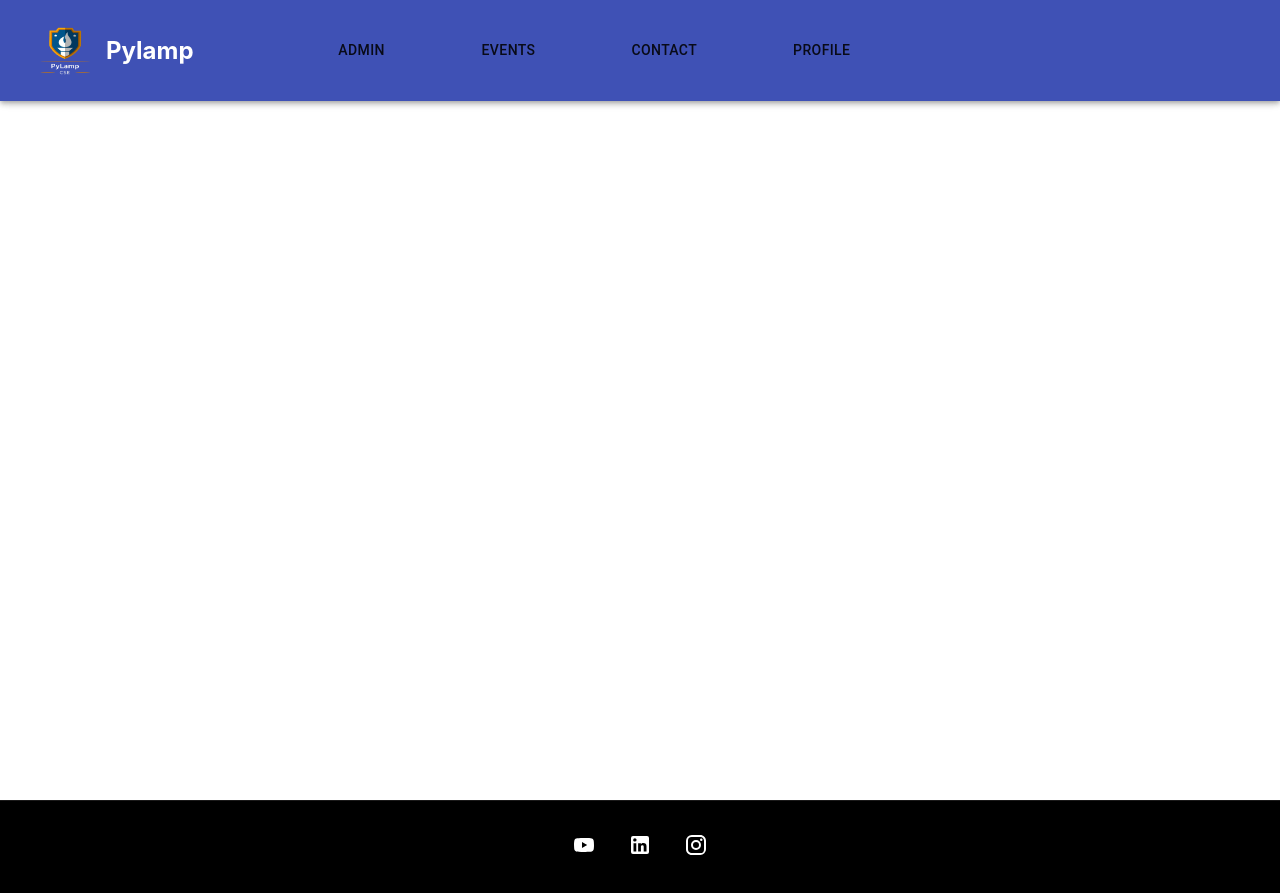
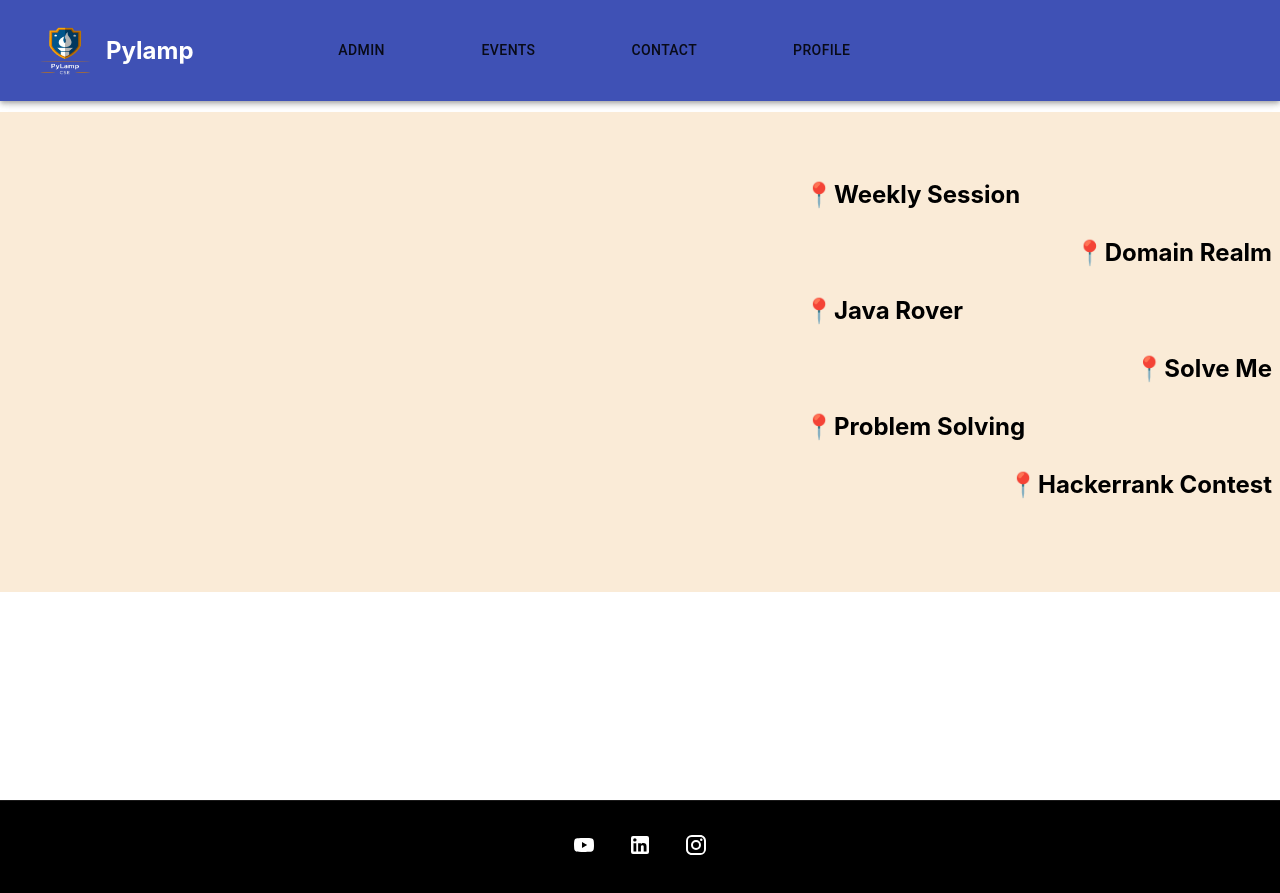
Before and after one commit to Tharunkumar001/pylampDomainRealm, a Next.js app: page /HomePage in a window 1280 px wide. Built offline with nearby package versions, Linux system fonts and the light colour scheme.

Commit message:
ui update

```diff
--- a/pages/HomePage.js
+++ b/pages/HomePage.js
@@ -1,3 +1,4 @@
+/* eslint-disable react/jsx-no-comment-textnodes */
 import Head from 'next/head';
 import Image from 'next/image';
 import styles from '../styles/Home.module.css';
@@ -9,7 +10,7 @@ import Instagram from "@material-ui/icons/Instagram";
 import { Router, useRouter } from 'next/dist/client/router';
 
 import Navbar from './Navbar';
-import { AppBar, Toolbar } from '@material-ui/core';
+import { AppBar, Grid, Toolbar } from '@material-ui/core';
 
 export default function AdminPage() {
     const router = useRouter();
@@ -42,11 +43,33 @@ return (
     </Head>
 
     <main className={styles.adminMain}>
+        <div>
         <AppBar>
-            <Toolbar>
-                <Navbar />
-            </Toolbar>
-        </AppBar>
+                <Toolbar>
+                    <Navbar />
+                </Toolbar>
+            </AppBar>
+        </div><br /><br />
+
+
+        <div className={styles.pagContent}>
+            <Grid container spacing={2} className={styles.contentPart1}>
+                <Grid item xs={7}>
+
+                </Grid>
+                <Grid item xs={5} >
+                    <ul style={{listStyle:"none",margin: "0.5rem",paddingTop: "10%",fontWeight:"bold",fontSize: "1.5rem"}}>
+                        <li style={{float: "left",paddingBottom: "1rem"}}>📍Weekly Session</li><br /><br />
+                        <li style={{float: "right", }}>📍Domain Realm</li><br /><br />
+                        <li style={{float: "left", }}>📍Java Rover</li><br /><br />
+                        <li style={{float: "right", }}>📍Solve Me</li><br /><br />
+                        <li style={{float: "left", }}>📍Problem Solving</li><br /><br />
+                        <li style={{float: "right", }}>📍Hackerrank Contest</li>
+                    </ul>
+                </Grid>
+            </Grid>
+        </div>
+
     </main>
 
     <footer className={styles.homeFotter}>
--- a/pages/Navbar.js
+++ b/pages/Navbar.js
@@ -4,11 +4,19 @@ import { useState } from "react";
 import styles from '../styles/Home.module.css';
 import Logo from "../public/pylampLogo.png";
 import Image from 'next/image';
+import { useRouter } from 'next/dist/client/router';
+import cogoToast from 'cogo-toast';
 
 export default function Layout({children}){
 
     const [isOpen,setIsOpen] = useState(false);
     const openMenu= ()=> setIsOpen(!isOpen);
+    const router = useRouter();
+    const routeAdmin = () =>
+    {
+        const promtValue = prompt("Pylamp Password",null);
+        (promtValue == "Pylamp@vcet")? router.push("/AdminPage"): cogoToast.error("Enter Valid Password");
+    }
     return <>
             <div className={styles.NavDiv}>
             <nav className={styles.navbar}>
@@ -19,7 +27,7 @@ export default function Layout({children}){
                 <ul className={isOpen === false ?
                         styles.navmenu : styles.navmenu +' '+ styles.active}>
                     <li className={styles.navitem}>
-                        <Button>Admin</Button>
+                        <Button onClick={routeAdmin}>Admin</Button>
                     </li>
                     <li className={styles.navitem}>
                         <Button>Events</Button>
--- a/styles/Home.module.css
+++ b/styles/Home.module.css
@@ -319,10 +319,10 @@
 }
 
 .adminContainer{
-    background: #4e54c8;
+    /* background: #4e54c8;
     background: -webkit-linear-gradient(to left, #8f94fb, #4e54c8);
     width: 100%;
-    height:max-content;
+    height:max-content; */
 }
 
 .cardGrid{
@@ -350,6 +350,11 @@
   justify-content: center;
   align-items: center;
   flex-direction: column;
+  background: #4e54c8;
+  background: -webkit-linear-gradient(to left, #8f94fb, #4e54c8);
+  width: 100%;
+  height:max-content;
+  padding-top: 1.5rem;
 }
 
 .custom-edit-button{
@@ -493,3 +498,17 @@
   gap: 2rem;
   background-color: black;
 }
+
+/* homePage */
+
+.pagContent{
+  padding-top: 4rem;
+
+}
+
+.contentPart1{
+  width:100%;
+  height: 30rem;
+
+  background-color: antiquewhite;
+}
```
Also changed, not shown: pages/AdminPage.js (+10 -3 lines).
